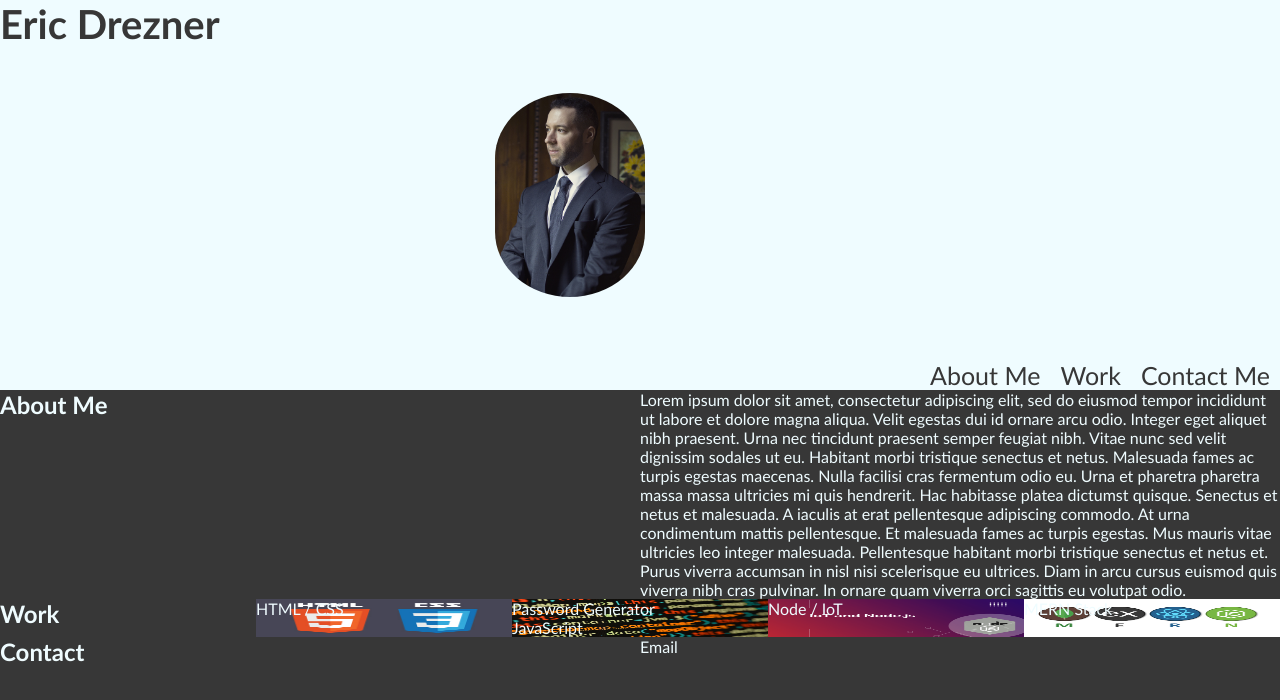
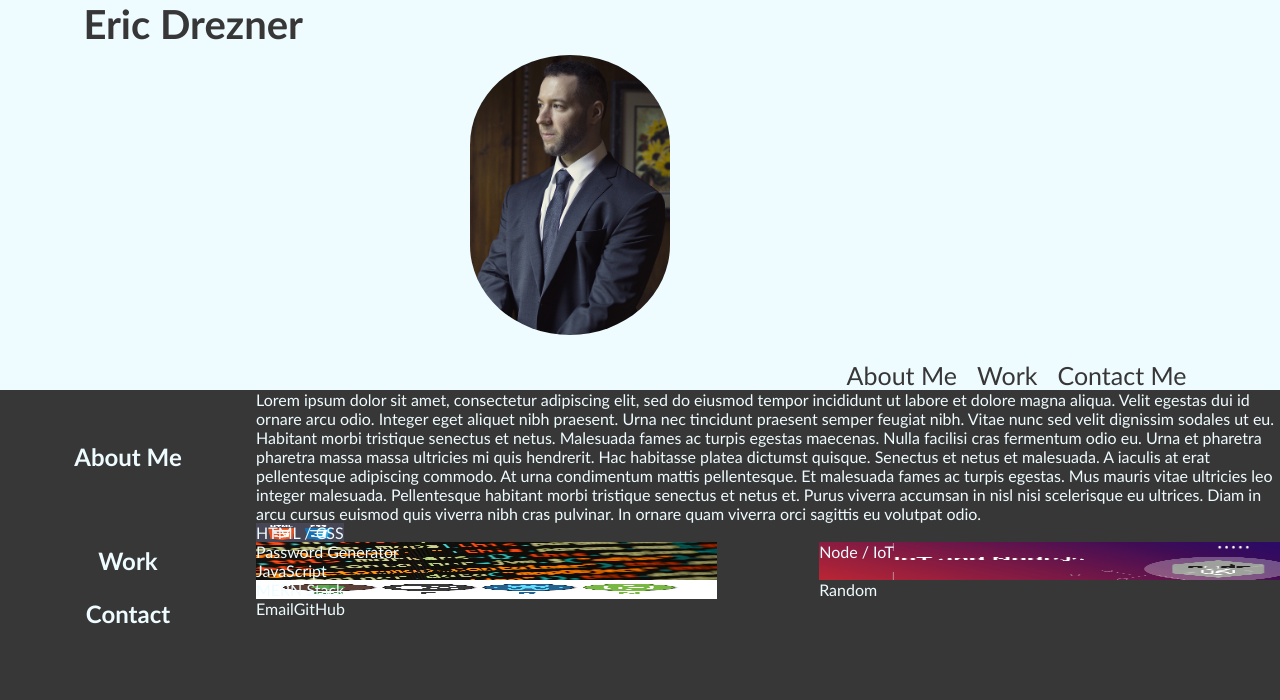
Before and after one commit to edrezner/Portfolio, a plain HTML site: page index.html in a window 1280 px wide. Drawn offline with Linux system fonts and the light colour scheme.

Commit message:
More CSS Styling to all elements; mostly aligning and resizing different portions of the html

```diff
--- a/Assets/CSS/style.css
+++ b/Assets/CSS/style.css
@@ -11,16 +11,18 @@ body {
 
 .header {
     background-color: #EFFCFF;
-    display: inline-flex;
+    display: flex;
     width: 100%;
+    justify-content: space-around;
 }
 
 .header img {
     padding: 10px 0;
-    height: auto;
-    width: 150px;
+    width: 200px;
+    height: 300px;
     border-radius: 100px;
-    margin: auto;
+    margin-top: auto;
+    margin-bottom: auto;
 }
 
 .header h1 {
@@ -57,6 +59,10 @@ body {
     color: rgb(75, 126, 238);
 }
 
+.about h2 {
+    text-align: center;
+}
+
 .content {
     color: #EFFCFF;
 }
@@ -65,16 +71,39 @@ body {
     display: flex;
 }
 
-.aside, .content p, .content a {
-    flex: 1;
+.aside h2 {
+    text-align: center;
 }
 
-.HTML, .JS, .Node, .MERN {
+.aside {
+    flex: 0 0 20%;
+    margin: auto;
+    margin-left: 0;
+    margin-right: 0;
+}
+
+.projects {
+    width: 100%;
+}
+
+.projects div {
+    display: flex;
+    justify-content: space-between;
+}
+
+.projects div a {
+    flex: 0 0 45%;
+}
+
+
+
+.first-project, .JS, .Node, .MERN {
     background-size: 100% 100%;
     background-position: center center;
+    width: 100%;
 }
 
-.HTML {
+.first-project {
     background-image: url(.././Images/HTMLCSS.jpg);
 }
 
@@ -90,6 +119,10 @@ body {
     background-image: url(.././Images/MERN.png)
 }
 
+.first-project {
+    height: 400px;
+}
+
 .contact a {
     color: #EFFCFF;
     text-decoration: none;
--- a/index.html
+++ b/index.html
@@ -27,30 +27,48 @@
     </header>
 
     <section class="content">
-            <article class ="about" id="about-me">
+        <article class="about" id="about-me">
             <aside class="aside">
                 <h2>About Me</h2>
             </aside>
-                <p>Lorem ipsum dolor sit amet, consectetur adipiscing elit, sed do eiusmod tempor incididunt ut labore et dolore magna aliqua. Velit egestas dui id ornare arcu odio. Integer eget aliquet nibh praesent. Urna nec tincidunt praesent semper feugiat nibh. Vitae nunc sed velit dignissim sodales ut eu. Habitant morbi tristique senectus et netus. Malesuada fames ac turpis egestas maecenas. Nulla facilisi cras fermentum odio eu. Urna et pharetra pharetra massa massa ultricies mi quis hendrerit. Hac habitasse platea dictumst quisque. Senectus et netus et malesuada. A iaculis at erat pellentesque adipiscing commodo. At urna condimentum mattis pellentesque. Et malesuada fames ac turpis egestas. Mus mauris vitae ultricies leo integer malesuada. Pellentesque habitant morbi tristique senectus et netus et. Purus viverra accumsan in nisl nisi scelerisque eu ultrices. Diam in arcu cursus euismod quis viverra nibh cras pulvinar. In ornare quam viverra orci sagittis eu volutpat odio.</p>
+            <p>Lorem ipsum dolor sit amet, consectetur adipiscing elit, sed do eiusmod tempor incididunt ut labore et
+                dolore magna aliqua. Velit egestas dui id ornare arcu odio. Integer eget aliquet nibh praesent. Urna nec
+                tincidunt praesent semper feugiat nibh. Vitae nunc sed velit dignissim sodales ut eu. Habitant morbi
+                tristique senectus et netus. Malesuada fames ac turpis egestas maecenas. Nulla facilisi cras fermentum
+                odio eu. Urna et pharetra pharetra massa massa ultricies mi quis hendrerit. Hac habitasse platea
+                dictumst quisque. Senectus et netus et malesuada. A iaculis at erat pellentesque adipiscing commodo. At
+                urna condimentum mattis pellentesque. Et malesuada fames ac turpis egestas. Mus mauris vitae ultricies
+                leo integer malesuada. Pellentesque habitant morbi tristique senectus et netus et. Purus viverra
+                accumsan in nisl nisi scelerisque eu ultrices. Diam in arcu cursus euismod quis viverra nibh cras
+                pulvinar. In ornare quam viverra orci sagittis eu volutpat odio.</p>
         </article>
 
         <article class="wrk" id="work">
             <aside class="aside">
                 <h2>Work</h2>
             </aside>
-                <a class = "HTML">HTML / CSS</a>
-                <a class ="JS">Password Generator<br>JavaScript</a>
+            <div class="projects">
+                <a class="first-project">HTML / CSS</a>
+                <div>
+                    <a class="JS">Password Generator<br>JavaScript</a>
                     <a class="Node">Node / IoT</a>
+                </div>
+                <div>
                     <a class="MERN">MERN Stack</a>
+                    <a class="Random">Random</a>
+                </div>
+            </div>
         </article>
 
-            <article class= "contact" id="contact-me">
+        <article class="contact" id="contact-me">
             <aside class="aside">
                 <h2>Contact</h2>
             </aside>
             <a href="mailto:edrezner7@gmail.com">Email</a>
+            <a href="https://github.com/edrezner">GitHub</a>
         </article>
     </section>
 
 </body>
+
 </html>
```
Lines whose indentation alone changed are shown as unchanged.
